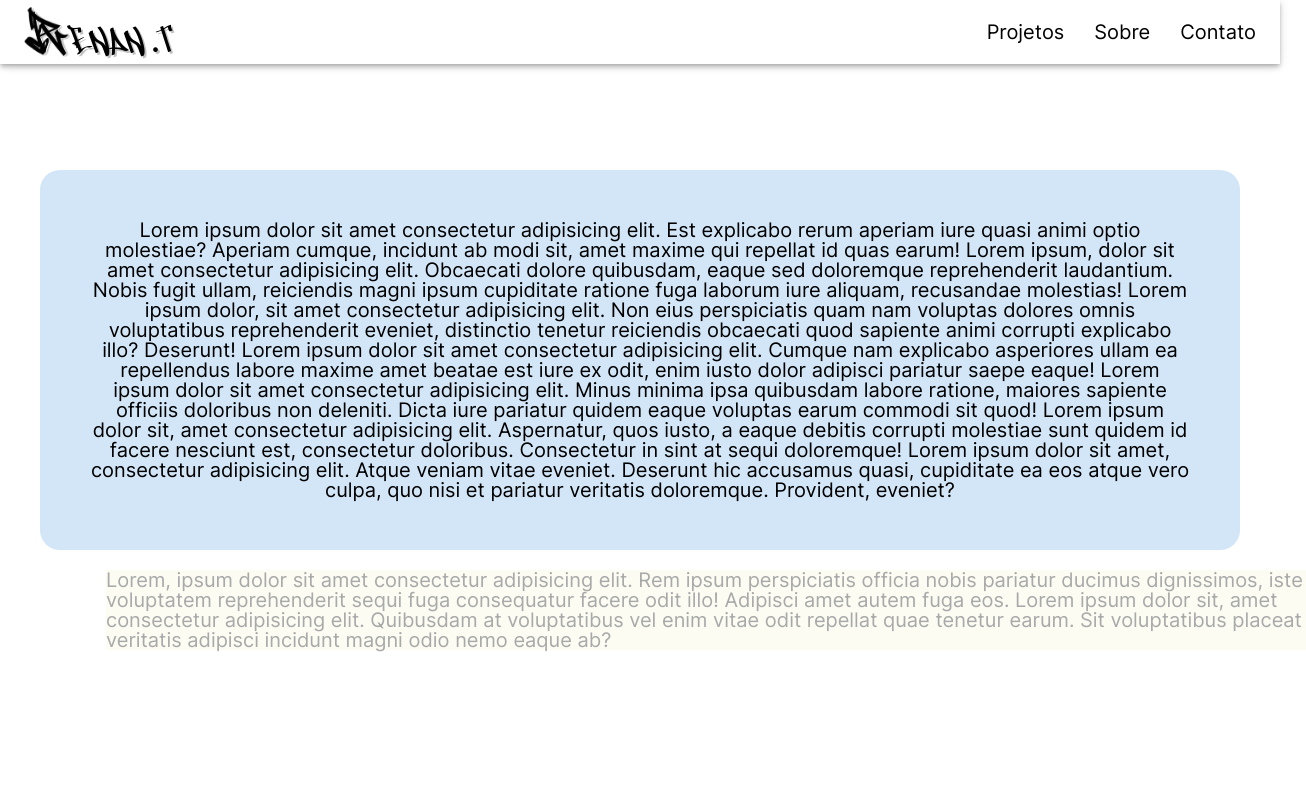
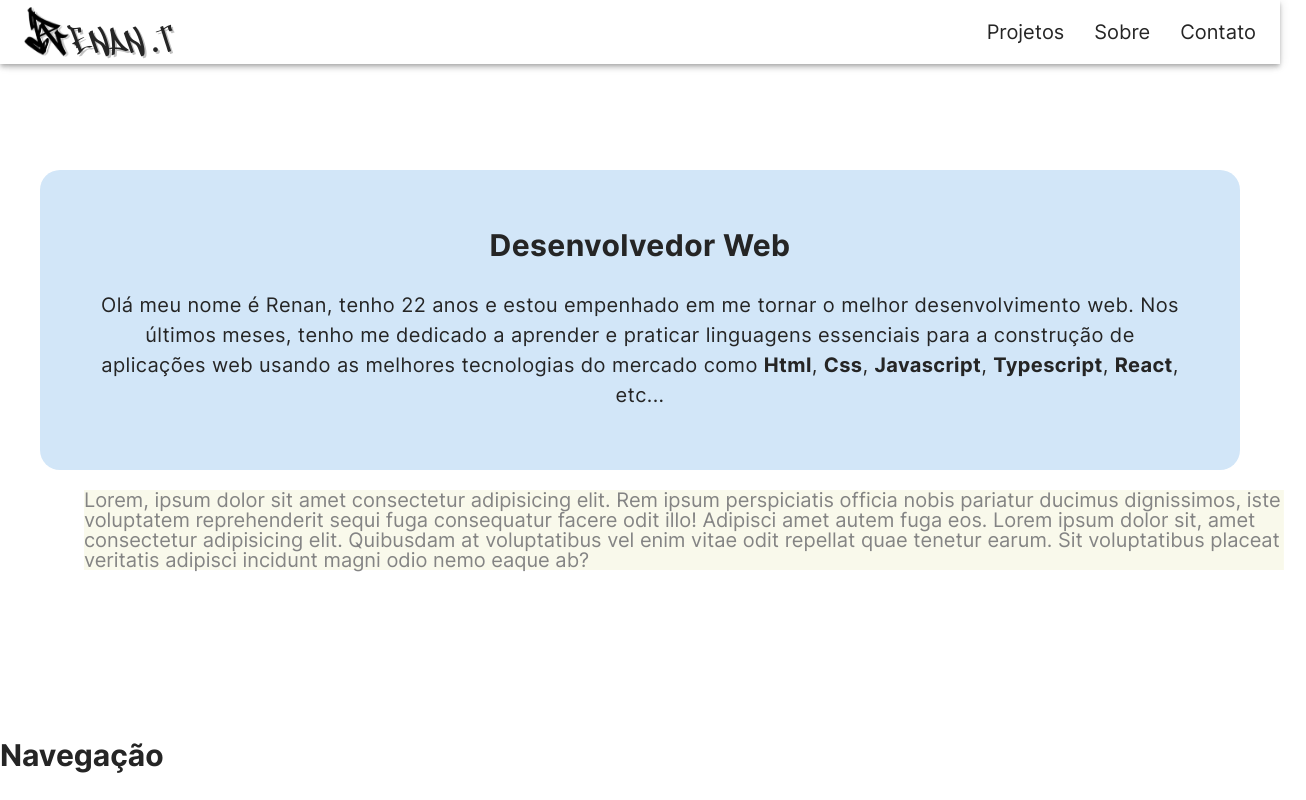
Before and after one commit to vulgo-rnt/portfolio, a React (Vite) app: page / in a window 1280 px wide. Shown: the top 800 px of the page, 1306 px wide, since content can reach past the window. Built offline with nearby package versions, Linux system fonts and the light colour scheme.

Commit message:
feat: first card in home

```diff
--- a/src/components/Card/index.tsx
+++ b/src/components/Card/index.tsx
@@ -3,18 +3,20 @@ import { ReactElement } from "react";
 
 interface CardProps {
   initial?: boolean;
-  children: string | ReactElement;
+  children: string | ReactElement | ReactElement[];
   img?: string;
 }
 
 const CardStyled = styled.section<{ initial: boolean }>`
   display: flex;
   flex-direction: column;
-  background-color: #d2e6f8;
+  background-color: var(--bg-card-primary);
   text-align: center;
+  letter-spacing: 0.4px;
   border-radius: 20px;
-  padding: 50px;
+  padding: 60px;
   gap: 30px;
+  line-height: 30px;
 
   img {
     max-width: 100%;
--- a/src/pags/Home/index.tsx
+++ b/src/pags/Home/index.tsx
@@ -2,32 +2,20 @@ import Card from "../../components/Card";
 import SectionAnimated from "../../components/SectionAnimated";
 
 export default function Home() {
-  //test styles
   return (
     <>
-      <Card initial img="">
-        Lorem ipsum dolor sit amet consectetur adipisicing elit. Est explicabo
-        rerum aperiam iure quasi animi optio molestiae? Aperiam cumque, incidunt
-        ab modi sit, amet maxime qui repellat id quas earum! Lorem ipsum, dolor
-        sit amet consectetur adipisicing elit. Obcaecati dolore quibusdam, eaque
-        sed doloremque reprehenderit laudantium. Nobis fugit ullam, reiciendis
-        magni ipsum cupiditate ratione fuga laborum iure aliquam, recusandae
-        molestias! Lorem ipsum dolor, sit amet consectetur adipisicing elit. Non
-        eius perspiciatis quam nam voluptas dolores omnis voluptatibus
-        reprehenderit eveniet, distinctio tenetur reiciendis obcaecati quod
-        sapiente animi corrupti explicabo illo? Deserunt! Lorem ipsum dolor sit
-        amet consectetur adipisicing elit. Cumque nam explicabo asperiores ullam
-        ea repellendus labore maxime amet beatae est iure ex odit, enim iusto
-        dolor adipisci pariatur saepe eaque! Lorem ipsum dolor sit amet
-        consectetur adipisicing elit. Minus minima ipsa quibusdam labore
-        ratione, maiores sapiente officiis doloribus non deleniti. Dicta iure
-        pariatur quidem eaque voluptas earum commodi sit quod! Lorem ipsum dolor
-        sit, amet consectetur adipisicing elit. Aspernatur, quos iusto, a eaque
-        debitis corrupti molestiae sunt quidem id facere nesciunt est,
-        consectetur doloribus. Consectetur in sint at sequi doloremque! Lorem
-        ipsum dolor sit amet, consectetur adipisicing elit. Atque veniam vitae
-        eveniet. Deserunt hic accusamus quasi, cupiditate ea eos atque vero
-        culpa, quo nisi et pariatur veritatis doloremque. Provident, eveniet?
+      <Card initial>
+        <h1>Desenvolvedor Web</h1>
+        <br />
+        <p>
+          Olá meu nome é Renan, tenho 22 anos e estou empenhado em me tornar o
+          melhor desenvolvimento web. Nos últimos meses, tenho me dedicado a
+          aprender e praticar linguagens essenciais para a construção de
+          aplicações web usando as melhores tecnologias do mercado como{" "}
+          <strong>Html</strong>, <strong>Css</strong>,{" "}
+          <strong>Javascript</strong>, <strong>Typescript</strong>,{" "}
+          <strong>React</strong>, etc...
+        </p>
       </Card>
       <br />
       <SectionAnimated direction="right">
--- a/src/pags/LayoutGlobal/index.tsx
+++ b/src/pags/LayoutGlobal/index.tsx
@@ -7,7 +7,6 @@ import styled from "@emotion/styled";
 
 const ContanierContantPage = styled.main`
   max-width: 1200px;
-  height: 2000px; //test
   margin: 140px auto;
   padding: 30px;
   @media (max-width: 600px) {
--- a/src/styles/globalStyles.tsx
+++ b/src/styles/globalStyles.tsx
@@ -2,16 +2,20 @@ import { css } from "@emotion/react";
 
 const global = css`
   :root {
-    --bg-primary-color: black;
+    --bg-card-primary: #d2e6f8;
   }
+
   body {
+    color: #252525;
+    overflow-x: hidden;
     box-sizing: border-box;
     text-decoration: none;
     list-style: none;
     font-size: 20px;
-    font-style: normal;
     font-family: "inter";
   }
+
+  //import fonts
   @font-face {
     font-family: "tag";
     src: url("font/StreetGraffity.ttf");
@@ -21,6 +25,7 @@ const global = css`
     src: url("font/Inter.ttf");
   }
 
+  //scrollbar
   * {
     scrollbar-width: thin;
     scrollbar-color: grey transparent;
@@ -121,7 +126,6 @@ const reset = css`
   select {
     background: transparent;
     border: 0;
-    font-size: 100%;
     margin: 0;
     outline: 0;
     padding: 0;
```
